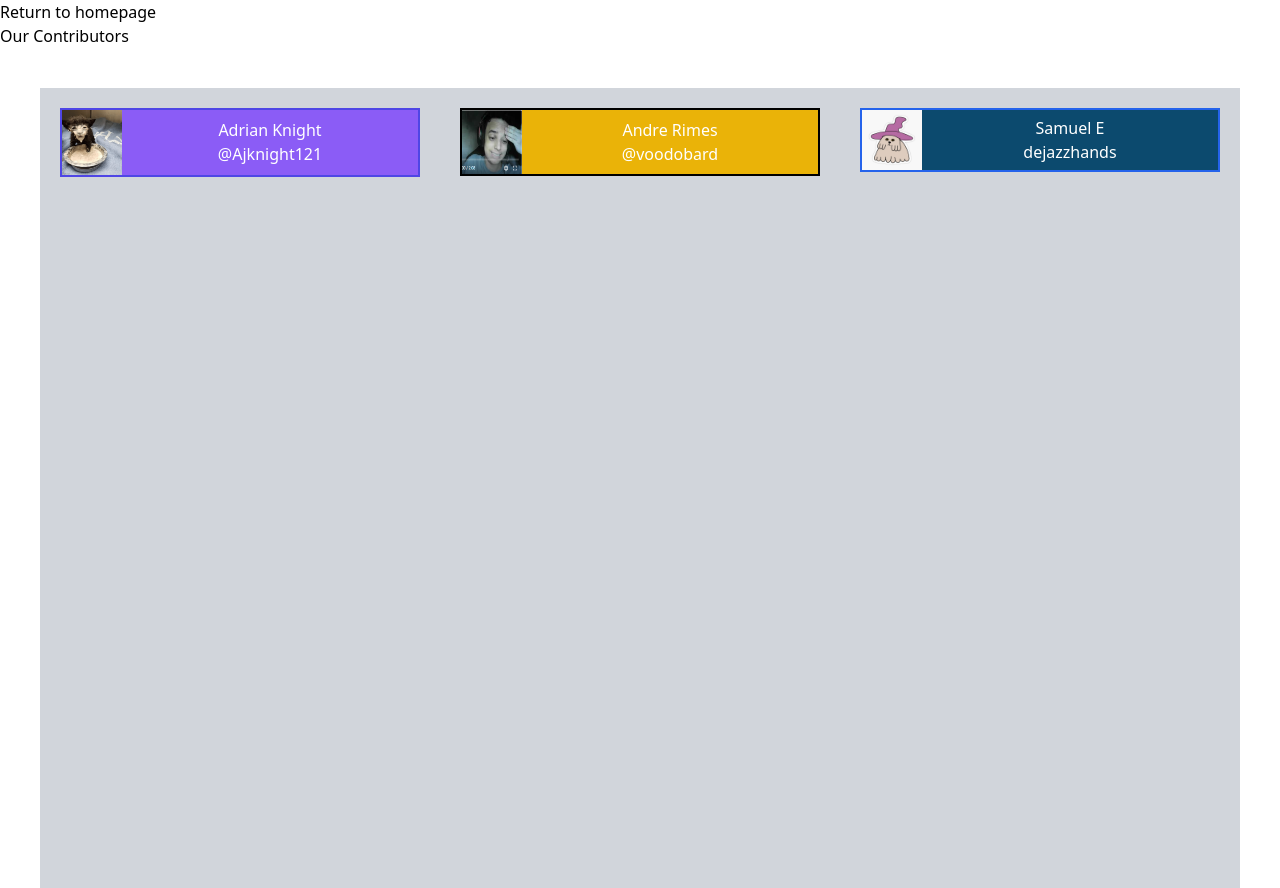
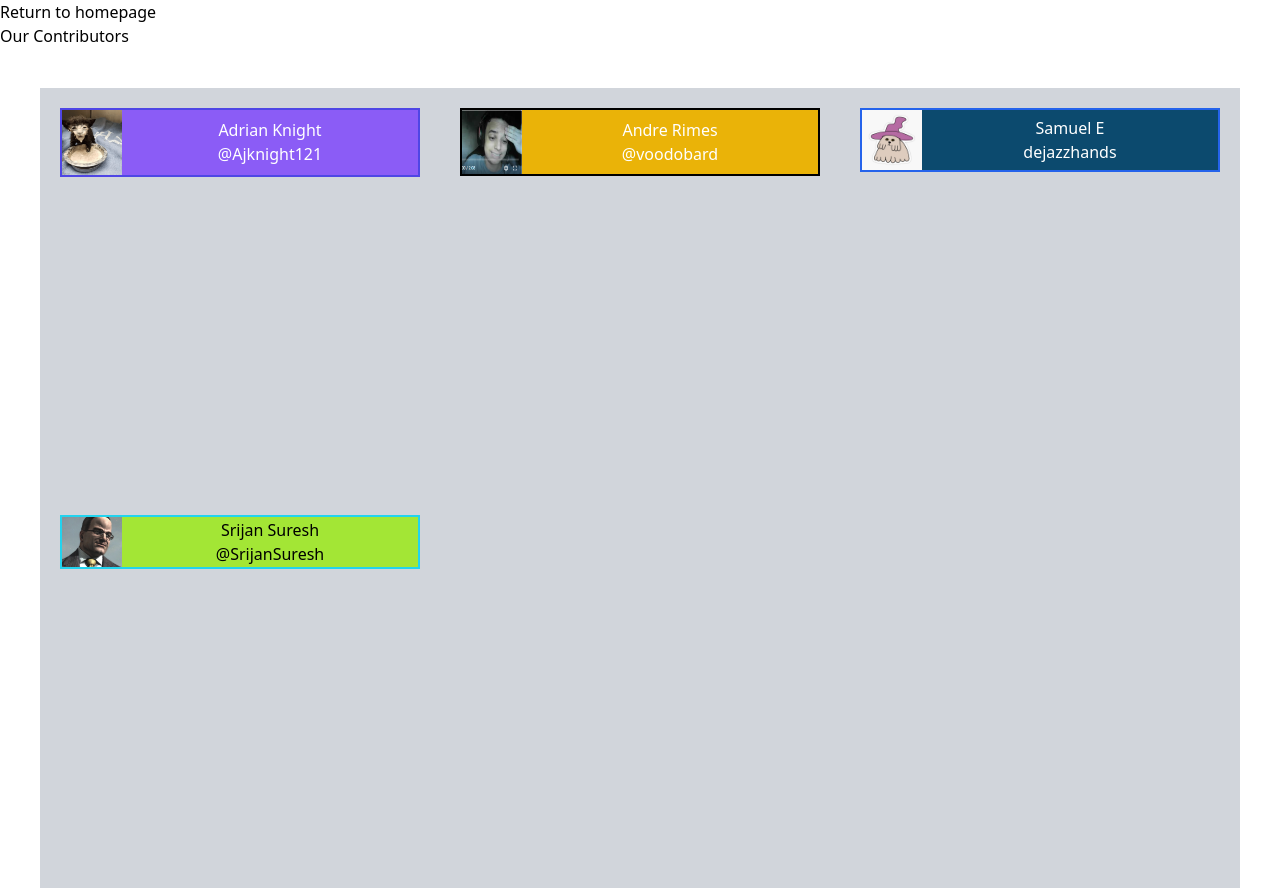
Before and after one commit to acm-uic/marketplace, a Next.js app: page /Contributors in a window 1280 px wide. Built offline with nearby package versions, Linux system fonts and the light colour scheme.

Commit message:
ContributorSrijan

```diff
--- a/app/Contributors/page.jsx
+++ b/app/Contributors/page.jsx
@@ -1,6 +1,6 @@
 import Link from 'next/link'
 import React from 'react'
-import {AdrianKnight, Andre, SamuelE} from '../components/UserCard'
+import {AdrianKnight, Andre, SamuelE, SrijanS} from '../components/UserCard'
 
 const ContributorPage = () => {
 
@@ -13,6 +13,7 @@ const ContributorPage = () => {
         <AdrianKnight/>
         <Andre />
         <SamuelE/>
+        <SrijanS/>
       </div>
     </div>
   )
--- a/app/components/UserCard.jsx
+++ b/app/components/UserCard.jsx
@@ -4,11 +4,12 @@ import Link from "next/link";
 import profilePicAdrian from "/app/images/MilkFaceCatGif.gif";
 import anotherProfile from "/app/images/dog.jpg";
 import profilePicAndre from "/app/images/photoAndre.png";
+import profilePicSrijan from "/app/images/s1.webp"
 export const AdrianKnight = () => {
   return (
     <div>
       <div className="flex justify-center align-middle bg-violet-500 w-300px h-60px m-5 border-solid border-2 border-indigo-600" >
-        <Image className="hover:animate-ping delay-1000" src={profilePicAdrian} width={60} height={60} alt="profile picture of Adrian Knight"/>
+        <Image className="hover:animate-ping delay-1000" src={profilePicAdrian} width={60} height={60} alt="profile picture of Adrian Knight" />
         <div className="text-white text-center w-full self-center">
           <h3 className="font-2xl">
             Adrian Knight
@@ -24,18 +25,18 @@ export const AdrianKnight = () => {
 
 
 export const Andre = () => {
-  return(
+  return (
     <div >
-    <div  style={{ height: '68px' }}  className="flex justify-center align-middle bg-yellow-500 w-300px  m-5 border-solid border-2 border-black cursor-pointer hover:shadow-xl" >
-      <Image src={profilePicAndre} width={60} height={60} alt=""/>
-      <div className="text-white text-center w-full self-center">
-        <h3 className="font-2xl">Andre Rimes</h3>
-        <div>
-          <Link  href={"https://github.com/voodobard"}>@voodobard</Link>
+      <div style={{ height: '68px' }} className="flex justify-center align-middle bg-yellow-500 w-300px  m-5 border-solid border-2 border-black cursor-pointer hover:shadow-xl" >
+        <Image src={profilePicAndre} width={60} height={60} alt="" />
+        <div className="text-white text-center w-full self-center">
+          <h3 className="font-2xl">Andre Rimes</h3>
+          <div>
+            <Link href={"https://github.com/voodobard"}>@voodobard</Link>
+          </div>
         </div>
       </div>
     </div>
-  </div>
 
   )
 }
@@ -44,7 +45,7 @@ export const SamuelE = () => {
   return (
     <div>
       <div className="flex justify-center align-middle bg-sky-900 w-300px h-60px m-5 border-solid border-2 border-blue-600" >
-        <Image src={anotherProfile} width={60} height={60} alt="profile picture of Samuel E"/>
+        <Image src={anotherProfile} width={60} height={60} alt="profile picture of Samuel E" />
         <div className="text-white text-center w-full self-center">
           <h3 className="font-2xl">
             Samuel E
@@ -58,3 +59,21 @@ export const SamuelE = () => {
   );
 
 }
+export const SrijanS = () => {
+  return (
+    <div>
+      <div className="flex justify-center align-middle bg-lime-400 w-300px h-60px m-5 border-solid border-2 border-cyan-400">
+        <Image src={profilePicSrijan} width={60} height={60} alt="profile picture of Srijan Suresh" />
+        <div className="text-blue text-center w-full self-center">
+          <h3 className="font-2xl">
+            Srijan Suresh
+          </h3>
+          <div>
+            <Link href={"https://github.com/SrijanSuresh"}>@SrijanSuresh</Link>
+          </div>
+        </div>
+      </div>
+    </div>
+  );
+
+}
```
Also changed, not shown: app/images/s1.webp (added).
